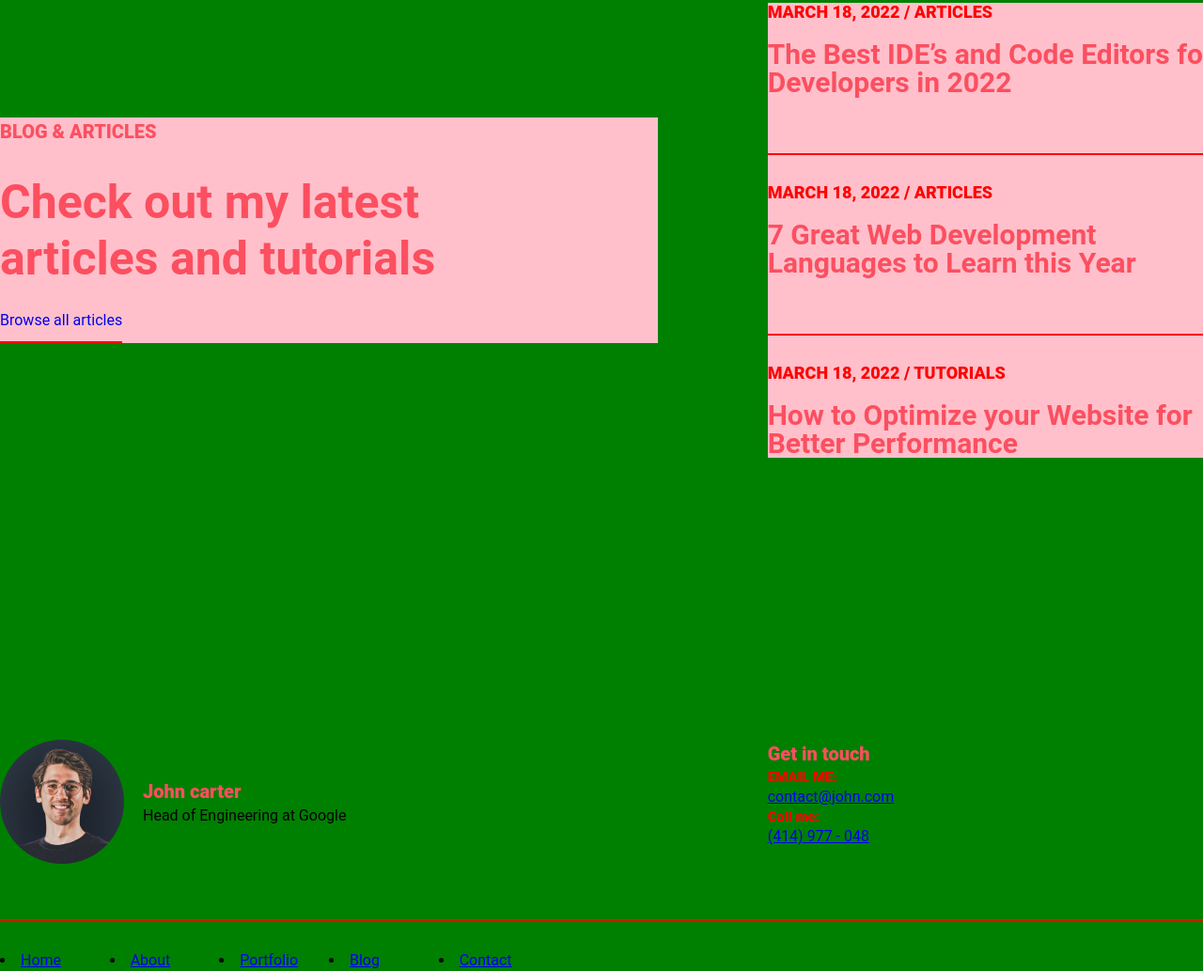
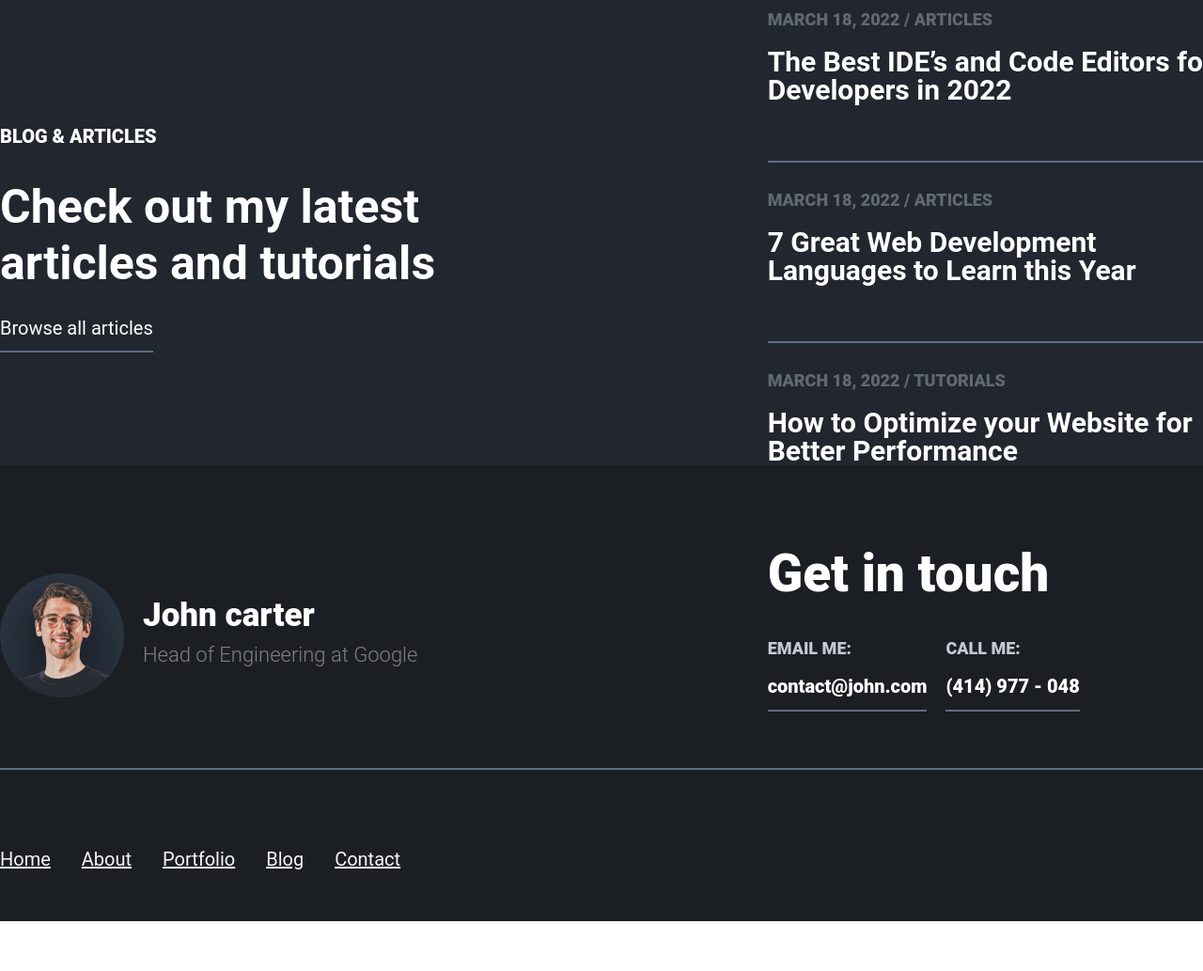
Before and after one commit to EHB-MCT/web1-course-project-DanielBraga1, a plain HTML site: page index.html in a window 1280 px wide. Shown: the part 1514-2547 px from the top of the page at 94% size. After the commit the page ends 2494 px from the top, so only its background shows below. Drawn offline with Linux system fonts and the light colour scheme.

Commit message:
changed colors

```diff
--- a/index.html
+++ b/index.html
@@ -129,7 +129,11 @@
 						Better Performance
 					</h5>
 				</div>
+			</div>
+		</div>
 
+		<div class="wrapper-outer dark">
+			<div class="wrapper spacer">
 				<div class="bottom-page">
 					<img src="images/avatar.jpg" alt="" />
 					<div>
@@ -140,18 +144,29 @@
 
 				<div class="get-in-touch">
 					<h2>Get in touch</h2>
+					<div class="contact">
+						<div>
 							<h1>EMAIL ME:</h1>
 							<a href="#">contact@john.com</a>
-					<h1>Call me:</h1>
+						</div>
+						<div>
+							<h1>CALL ME:</h1>
 							<a href="#">(414) 977 - 048</a>
+						</div>
+					</div>
 				</div>
 
 				<div class="line-2"></div>
+
+				<div class="footer-bottom">
+					<ul>
 						<li><a href="#"> Home</a></li>
 						<li><a href="#"> About</a></li>
 						<li><a href="#"> Portfolio</a></li>
 						<li><a href="#"> Blog</a></li>
 						<li><a href="#"> Contact</a></li>
+					</ul>
+				</div>
 			</div>
 		</div>
 	</body>
--- a/menu.css
+++ b/menu.css
@@ -1,6 +1,6 @@
 /* CORE STYLES */
 :root {
-	--primary-color: rgba(13, 110, 139, 0.75);
+	--primary-color: rgba(41, 56, 61, 0.75);
 	--overlay-color: rgba(24, 39, 51, 0.85);
 	--menu-speed: 0.75s;
 }
--- a/style.css
+++ b/style.css
@@ -14,11 +14,11 @@ body {
 }
 
 .dark {
-	background-color: red;
+	background-color: #1b1f24;
 }
 
 .light {
-	background-color: green;
+	background-color: #22272f;
 }
 
 .wrapper {
@@ -47,7 +47,7 @@ body {
 
 header {
 	grid-column: 1/ 13;
-	background-color: red;
+	/*background-color: red;*/
 	display: grid;
 	grid-template-columns: repeat(12, 1fr);
 	align-content: center;
@@ -57,13 +57,13 @@ header {
 header img {
 	grid-column: 1/4;
 	align-self: center;
-	background-color: blue;
+	/*background-color: blue;*/
 }
 
 header nav {
 	grid-column: 7/13;
 	align-self: top;
-	background-color: purple;
+	/*background-color: purple;*/
 	margin-right: 70px;
 }
 
@@ -84,14 +84,14 @@ header nav ul li a {
 }
 
 .line {
-	background-color: red;
+	background-color: white;
 	width: 25%;
 	height: 10px;
 	margin-bottom: 30px;
 }
 
 .line-2 {
-	background-color: red;
+	background-color: #5d6c83;
 	height: 2px;
 	margin-bottom: 30px;
 	margin-top: 60px;
@@ -101,7 +101,7 @@ header nav ul li a {
 .hero {
 	grid-column: 1/13;
 	grid-template-columns: repeat(12, 1fr);
-	background-color: yellow;
+	/*background-color: yellow;*/
 	display: grid;
 	background-image: url(images/bg.png);
 	background-size: 70%;
@@ -112,16 +112,16 @@ header nav ul li a {
 
 .hero-text {
 	grid-column: 1/7;
-	background-color: pink;
+	/*background-color: pink;*/
 }
 
 .about-text {
 	grid-column: 9/12;
-	background-color: darkblue;
+	/*background-color: darkblue;*/
 }
 
 .blok {
-	border-bottom: 1px solid red;
+	border-bottom: 1px solid #5d6c83;
 	padding-bottom: 50px;
 	margin-bottom: 50px;
 }
@@ -130,15 +130,24 @@ header nav ul li a {
 	text-decoration: none;
 	margin-top: 25px;
 	display: inline-block;
-	border-bottom: 2px solid red;
+	border-bottom: 2px solid #5d6c83;
 	padding-bottom: 10px;
+	color: white;
+}
+
+.about-me p {
+	font-size: 15px;
+	line-height: 20px;
+	font-weight: 800;
+	color: #c3cad5;
+	margin: 0;
 }
 
 h1 {
 	font-size: 15px;
 	line-height: 20px;
 	font-weight: 800;
-	color: red;
+	color: #c3cad5;
 	margin: 0;
 }
 
@@ -146,14 +155,14 @@ h2 {
 	font-size: 20px;
 	line-height: 30px;
 	font-weight: 800;
-	color: #fc4f60;
+	color: #ffffff;
 }
 
 h3 {
 	font-size: 83px;
 	line-height: 80px;
 	font-weight: 800;
-	color: #fc4f60;
+	color: white;
 	margin: 0;
 	margin-bottom: 20px;
 }
@@ -162,14 +171,14 @@ h4 {
 	font-size: 20px;
 	line-height: 30px;
 	font-weight: 800;
-	color: #fc4f60;
+	color: green;
 }
 
 h5 {
 	font-size: 50px;
 	line-height: 30px;
 	font-weight: 700;
-	color: #fc4f60;
+	color: white;
 }
 
 h6 {
@@ -190,12 +199,12 @@ nav ul li a {
 	font-size: 22px;
 	line-height: 60px;
 	font-weight: 800;
-	color: red;
+	color: whitesmoke;
 }
 
 .about-me {
 	grid-column: 1/7;
-	background-color: pink;
+	/*background-color: pink;*/
 	margin-top: 100px;
 }
 
@@ -208,18 +217,20 @@ nav ul li a {
 }
 
 .about-me a {
+	font-size: 25px;
 	text-decoration: none;
 	margin-top: 25px;
 	display: inline-block;
-	border-bottom: 2px solid red;
+	border-bottom: 2px solid #5d6c83;
 	padding-bottom: 10px;
+	color: white;
 }
 
 .projects {
 	margin-top: 100px;
 
 	grid-column: 8/13;
-	background-color: pink;
+	/*background-color: pink;*/
 	align-self: center;
 }
 
@@ -227,7 +238,7 @@ nav ul li a {
 	text-decoration: none;
 	margin-top: 25px;
 	display: inline-block;
-	border-bottom: 2px solid red;
+	border-bottom: 2px solid #5d6c83;
 	padding-bottom: 10px;
 }
 
@@ -239,6 +250,7 @@ nav ul li a {
 
 .experience h6 {
 	font-size: 60px;
+	color: white;
 }
 
 .experience p {
@@ -246,6 +258,7 @@ nav ul li a {
 }
 .experience .groot {
 	flex: 3;
+	color: white;
 }
 
 .experience .klein {
@@ -256,15 +269,17 @@ nav ul li a {
 	text-decoration: none;
 	margin-top: 25px;
 	display: inline-block;
-	border-bottom: 2px solid red;
+	border-bottom: 2px solid #5d6c83;
 	padding-bottom: 10px;
+	color: white;
+	font-size: 20px;
 }
 
 .article {
 	margin-top: 100px;
 
 	grid-column: 1/7;
-	background-color: pink;
+	/*background-color: pink;*/
 	align-self: center;
 }
 
@@ -278,7 +293,7 @@ nav ul li a {
 
 .article {
 	grid-column: 1/7;
-	background-color: pink;
+	/*background-color: pink;*/
 	margin-top: 100px;
 }
 
@@ -286,14 +301,14 @@ nav ul li a {
 	text-decoration: none;
 	margin-top: 25px;
 	display: inline-block;
-	border-bottom: 2px solid red;
+	border-bottom: 2px solid #5d6c83;
 	padding-bottom: 10px;
 }
 
 .article-2 {
 	margin-top: 100px;
 	grid-column: 8/13;
-	background-color: pink;
+	/*background-color: pink;*/
 	align-self: center;
 }
 
@@ -302,7 +317,7 @@ nav ul li a {
 	font-size: 18px;
 	line-height: 20px;
 	font-weight: 800;
-	color: red;
+	color: #626871;
 	border-bottom: 20;
 }
 
@@ -311,29 +326,32 @@ nav ul li a {
 	font-size: 30px;
 	line-height: 30px;
 	font-weight: 700;
-	color: #fc4f60;
+	color: white;
 }
 
 .article-2 {
 	grid-column: 8/13;
-	background-color: pink;
+	/*background-color: pink;*/
 	margin-top: 100px;
 }
 
 .bottom-page {
 	grid-column: 1/8;
-	padding-top: 300px;
 	display: flex;
 	align-items: center;
+	/*background-color: red;*/
 }
 
+.spacer {
+	padding-top: 100px;
+}
 .bottom-page div {
 	padding-left: 20px;
 }
 
 .get-in-touch {
 	grid-column: 8/13;
-	padding-top: 300px;
+	/*background-color: green;*/
 }
 
 .bottom-page img {
@@ -343,3 +361,74 @@ nav ul li a {
 	min-width: 132px;
 	border-radius: 50%;
 }
+
+.get-in-touch a {
+	text-decoration: none;
+	margin-top: 10px;
+	display: inline-block;
+	border-bottom: 2px solid #5d6c83;
+	padding-bottom: 10px;
+}
+
+.contact {
+	display: flex;
+}
+
+.contact div:nth-child(2) {
+	padding-left: 20px;
+}
+
+.footer-bottom {
+	grid-column: 1/13;
+	padding: 50px 0;
+}
+
+.footer-bottom ul li {
+	font-size: 22px;
+	display: inline;
+	list-style-type: none;
+	padding-right: 29px;
+	color: white;
+}
+
+.footer-bottom a {
+	font-size: 20px;
+	color: #f7f7f7;
+}
+
+.bottom-page h2 {
+	font-size: 35px;
+	line-height: 30px;
+	font-weight: 800;
+	color: #ffffff;
+}
+
+.bottom-page p {
+	margin-top: 12px;
+	font-size: 22px;
+	line-height: 30px;
+	font-weight: 300;
+	color: gray;
+}
+
+.get-in-touch h2 {
+	font-size: 55px;
+	line-height: 30px;
+	font-weight: 800;
+	color: #ffffff;
+	margin-bottom: 50px;
+}
+
+.get-in-touch h1 {
+	font-size: 18px;
+	line-height: 30px;
+	font-weight: 800;
+	color: #c3cad5;
+}
+
+.get-in-touch a {
+	font-size: 20px;
+	line-height: 30px;
+	font-weight: 800;
+	color: white;
+}
```
Lines whose indentation alone changed are shown as unchanged.
